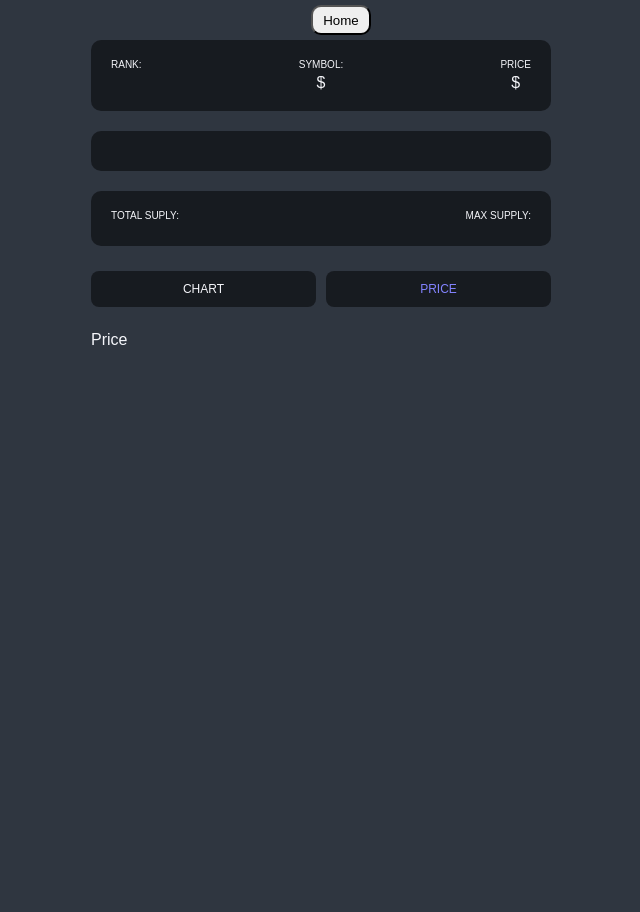
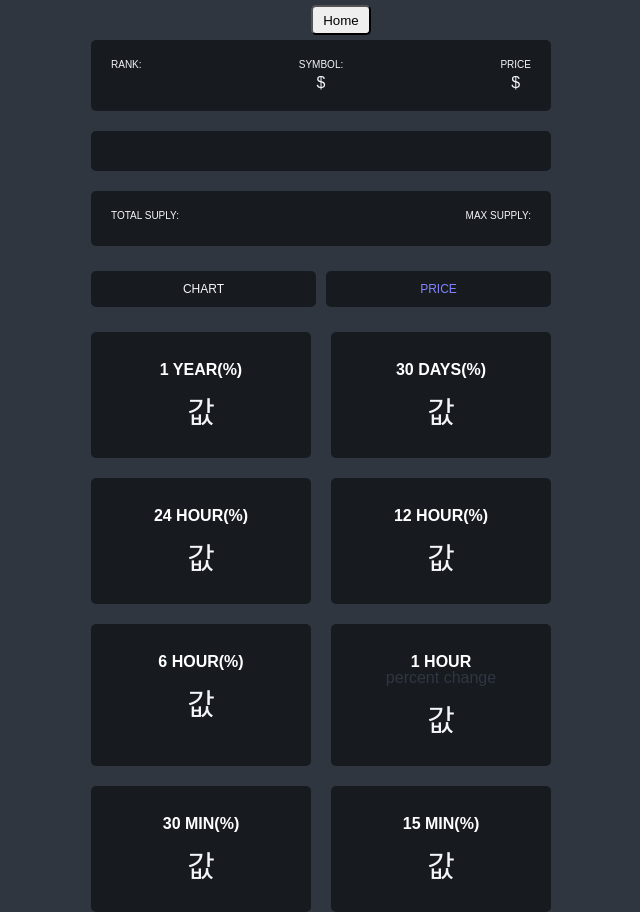
Before and after one commit to sadpu111/crypto-tracker, a React (Create React App) app: page /1/price in a window 1280 px wide. Shown: the whole page, without its empty margins (319-959 px from the left). Before the commit the page ends 800 px from the top, so only its background shows below. Built offline with nearby package versions, Linux system fonts and the light colour scheme; no server answers.

Commit message:
price 화면 초안

```diff
--- a/src/Router.tsx
+++ b/src/Router.tsx
@@ -14,7 +14,7 @@ function Router () {
       </Route>
       <Route path="/:coinId" element={<Coin />}>
         <Route path="/:coinId/chart" element={<Chart />}></Route>
-        <Route path="price" element={<Price/>}></Route>
+        <Route path="price" element={<Price />}></Route>
       </Route>
     </Routes>
   </BrowserRouter>
--- a/src/routes/Coin.tsx
+++ b/src/routes/Coin.tsx
@@ -11,7 +11,7 @@ import Chart from "./Chart";
 const HomeBtn = styled.button`
   width: 60px;
   height: 30px;
-  border-radius: 10px;
+  border-radius: 5px;
 `;
 
 const Container = styled.div`
@@ -39,7 +39,7 @@ const Overview = styled.div`
   justify-content: space-between;
   background-color: rgba(0, 0, 0, 0.5);
   padding: 20px 20px;
-  border-radius: 10px;
+  border-radius: 5px;
   margin-bottom: 20px;
 `;
 const OverviewItem = styled.div`
@@ -71,7 +71,7 @@ const Tab = styled.span<{isActive : boolean}>` // <{isActive : boolean}> => isAc
   font-weight: 400;
   background-color: rgba(0, 0, 0, 0.5);
   padding: 12px 0px;
-  border-radius: 8px;
+  border-radius: 5px;
   color: ${props => props.isActive ? props.theme.accentColor : props.theme.textColor}; //위에 isActive prop을 추가하여 하단의 <Tab> 컴포넌트에서 값(isActive={chartMatch !== null})을 입력받는다. 입력받는 값이 true이면 theme의 accentColor을, 아니라면 textColor을 적용한다.
   a {
     display: block;
@@ -122,7 +122,7 @@ interface InfoData {
   last_data_at: string ;
 }
 
-interface PriceData {
+export interface PriceData {
   id:string ;
   name: string ;
   symbol: string ;
--- a/src/routes/Price.tsx
+++ b/src/routes/Price.tsx
@@ -1,5 +1,78 @@
+import styled from "styled-components";
+import { PriceData } from "./Coin";
+
+const PriceInfoContainer = styled.div`
+  display: grid;
+  grid-template-columns: repeat(2, 1fr);
+  gap: 20px;
+`;
+
+const PriceInfo = styled.div`
+  display: flex;
+  align-items: center;
+  flex-direction: column;
+  background-color:rgba(0, 0, 0, 0.5);
+  padding: 30px 20px;
+  border-radius: 5px;
+  color: ${(props) => props.theme.bgColor};
+  span {
+    &:first-child {
+      text-transform: uppercase;
+      font-weight: 600;
+      color: white;
+    }
+    &:last-child {
+      margin-top: 20px;
+      font-size: 30px;
+      color: ${props => props.theme.textColor};
+    }
+  }
+`;
+
 function Price() {
-  return <h1>Price</h1>
-}
+  return (
+    <PriceInfoContainer>
+      <PriceInfo>
+        <span>1 year(%)</span>
+        <span>값</span>
+      </PriceInfo>
+
+      <PriceInfo>
+        <span>30 days(%)</span>
+        <span>값</span>
+      </PriceInfo>
+
+      <PriceInfo>
+        <span>24 hour(%)</span>
+        <span>값</span>
+      </PriceInfo>
+
+      <PriceInfo>
+        <span>12 hour(%)</span>
+        <span>값</span>
+      </PriceInfo>
+
+      <PriceInfo>
+        <span>6 hour(%)</span>
+        <span>값</span>
+      </PriceInfo>
+
+      <PriceInfo>
+        <span>1 hour</span>
+        <span>percent change</span>
+        <span>값</span>
+      </PriceInfo>
+
+      <PriceInfo>
+        <span>30 min(%)</span>
+        <span>값</span>
+      </PriceInfo>
+
+      <PriceInfo>
+        <span>15 min(%)</span>
+        <span>값</span>
+      </PriceInfo>
+    </PriceInfoContainer>
+  );}
 
 export default Price;
```
Also changed, not shown: 1 other file (tests, documents, lock files or other folders).
